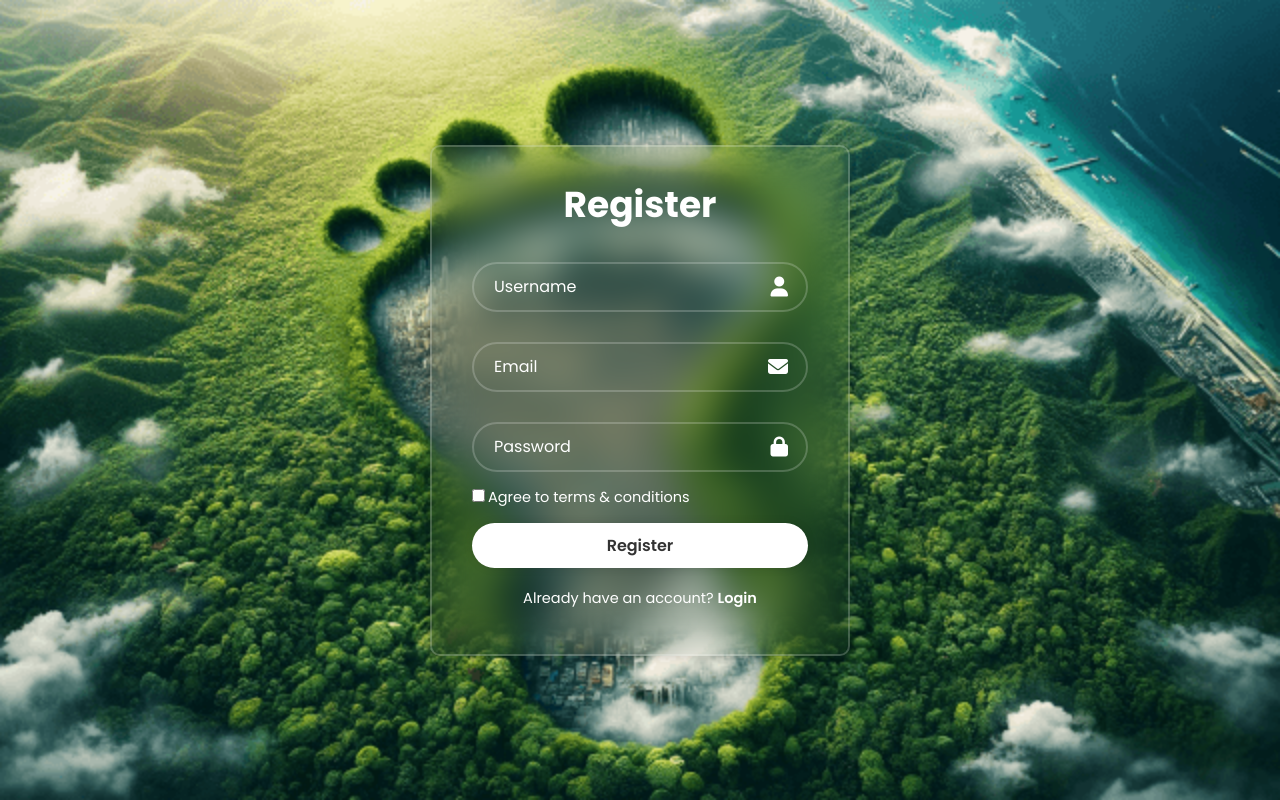
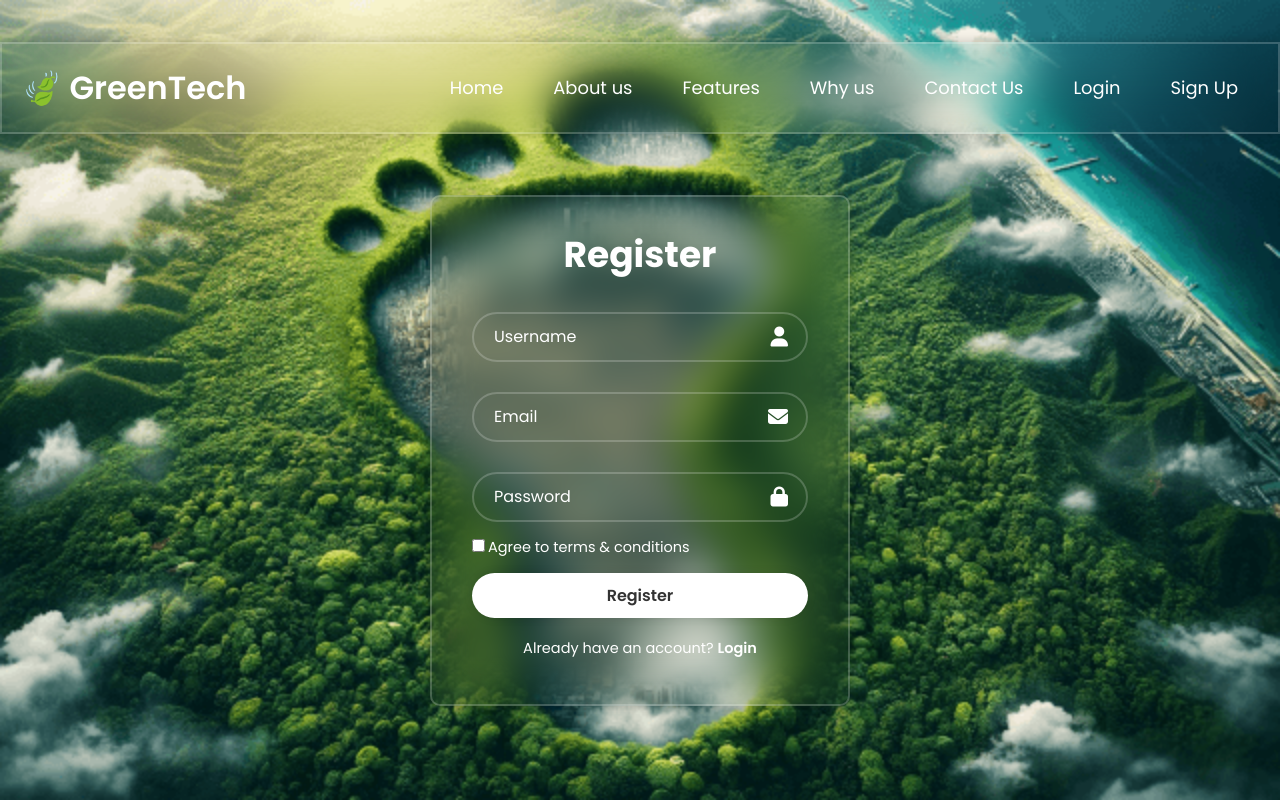
Before and after one commit to Tanu-panwar/footPrintZero, a plain HTML site: page frontand/signup.html in a window 1280 px wide. Drawn offline with Linux system fonts and the light colour scheme.

Commit message:
Add navbar to login and signup page

```diff
--- a/frontand/login.css
+++ b/frontand/login.css
@@ -14,8 +14,76 @@ body{
     background-size: cover;
     background-position: center;
 }
+
+/*navbar styling*/
+ul {
+    list-style: none;
+}
+a {
+
+    text-decoration: none;
+}
+img {
+    width: 100%;
+}
+
+button {
+    cursor: pointer;
+    border: none;
+    background: none;
+}
+header {
+    position: fixed;
+    width: 100%;
+    z-index: 5;
+    margin-top: -625px;
+    background-color:#023821;
+    background: transparent;
+    border: 2px solid rgba(255, 255, 255, .2);
+    backdrop-filter: blur(20px);
+    box-shadow: 0 0 10px rgba(0, 0, 0, .2);
+}
+header .navbar {
+    display: flex;
+    padding: 20px;
+    align-items: center;
+    justify-content: space-between;
+}
+.navbar .nav-menu {
+    display: flex;
+    gap: 10px;
+
+}
+.navbar .nav-logo .logo-text {
+    font-size: 2rem;
+    font-weight: 600;
+    color: white;
+}
+.navbar .nav-menu .nav-link {
+    color: white;
+    border-radius: 40px;
+    font-size: 1.12rem;
+    padding: 10px 20px;
+    transition: 0.2s ease-in;
+}
+.navbar .nav-menu .nav-link:hover {
+    color:#fff;
+    font-size: 18px;
+    background: transparent;
+    border: 2px solid rgba(255, 255, 255, .2);
+    backdrop-filter: blur(20px);
+    box-shadow: 0 0 10px rgba(0, 0, 0, .2);
+    border-color: white;
+    /* background:#E67E22; */
+}
+.navbar :where(#menu-close-button,#menu-open-button) {
+    display: none;
+}
+
+/* login */
 .wrapper{
     width: 420px;
+    margin-top: 100px;
     background: transparent;
     border: 2px solid rgba(255, 255, 255, .2);
     backdrop-filter: blur(20px);
--- a/frontand/signup.css
+++ b/frontand/signup.css
@@ -14,8 +14,75 @@ body{
     background-size: cover;
     background-position: center;
 }
+/*navbar styling*/
+ul {
+    list-style: none;
+}
+a {
+
+    text-decoration: none;
+}
+img {
+    width: 100%;
+}
+
+button {
+    cursor: pointer;
+    border: none;
+    background: none;
+}
+header {
+    position: fixed;
+    width: 100%;
+    z-index: 5;
+    margin-top: -625px;
+    background-color:#023821;
+    background: transparent;
+    border: 2px solid rgba(255, 255, 255, .2);
+    backdrop-filter: blur(20px);
+    box-shadow: 0 0 10px rgba(0, 0, 0, .2);
+}
+header .navbar {
+    display: flex;
+    padding: 20px;
+    align-items: center;
+    justify-content: space-between;
+}
+.navbar .nav-menu {
+    display: flex;
+    gap: 10px;
+
+}
+.navbar .nav-logo .logo-text {
+    font-size: 2rem;
+    font-weight: 600;
+    color: white;
+}
+.navbar .nav-menu .nav-link {
+    color: white;
+    border-radius: 40px;
+    font-size: 1.12rem;
+    padding: 10px 20px;
+    transition: 0.2s ease-in;
+}
+.navbar .nav-menu .nav-link:hover {
+    color:#fff;
+    font-size: 18px;
+    background: transparent;
+    border: 2px solid rgba(255, 255, 255, .2);
+    backdrop-filter: blur(20px);
+    box-shadow: 0 0 10px rgba(0, 0, 0, .2);
+    border-color: white;
+    /* background:#E67E22; */
+}
+.navbar :where(#menu-close-button,#menu-open-button) {
+    display: none;
+}
+
+/* signup */
 .wrapper{
     width: 420px;
+    margin-top: 100px;
     background: transparent;
     border: 2px solid rgba(255, 255, 255, .2);
     backdrop-filter: blur(20px);
--- a/frontand/signup.html
+++ b/frontand/signup.html
@@ -11,6 +11,38 @@
     <title>Signup - Page</title>
 </head>
 <body>
+        <!-- Navbar -->
+    <header>
+        <nav class="navbar section-content">
+            <a href="#" class="nav-logo">
+            <h2 class="logo-text">🍃 GreenTech</h2></a>
+            <ul class="nav-menu">
+                <button id="menu-close-button" class="fas fa-times"></button>
+                <li class="nav-item">
+                    <a href="./landing.html" class="nav-link">Home</a>
+                </li>
+                <li class="nav-item">
+                    <a href="#" class="nav-link">About us</a>
+                </li>
+                <li class="nav-item">
+                    <a href="#" class="nav-link">Features</a>
+                </li>
+                <li class="nav-item">
+                    <a href="#" class="nav-link">Why us</a>
+                </li>
+                <li class="nav-item">
+                    <a href="#" class="nav-link">Contact Us</a>
+                </li>
+                <li class="nav-item">
+                    <a href="./login.html" class="nav-link">Login</a>
+                </li>
+                <li class="nav-item">
+                    <a href="./signup.html" class="nav-link">Sign Up</a>
+                </li>
+            </ul>
+            <button id="menu-open-button" class="fas fa-bars"></button>
+        </nav>
+    </header>
     <div class="wrapper">
         <form action="#">
             <h1>Register</h1>
```
Also changed, not shown: frontand/login.html (+32 -0 lines), 1 other file.
